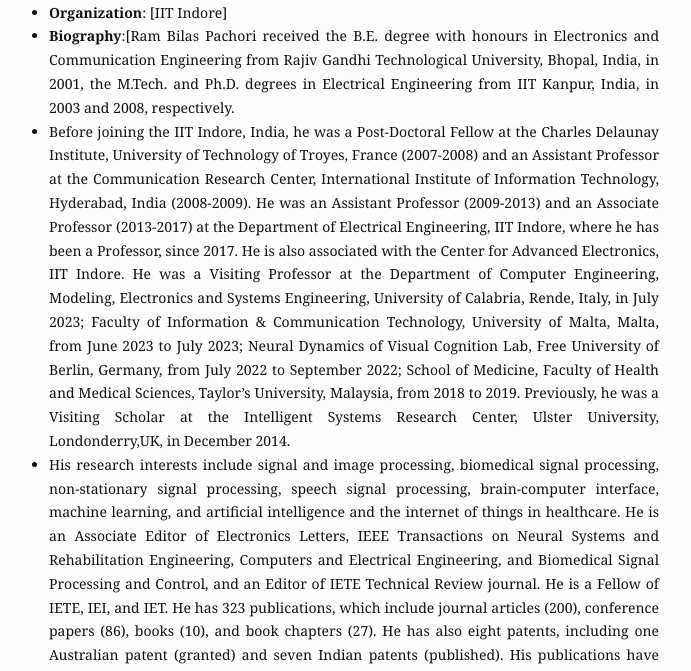
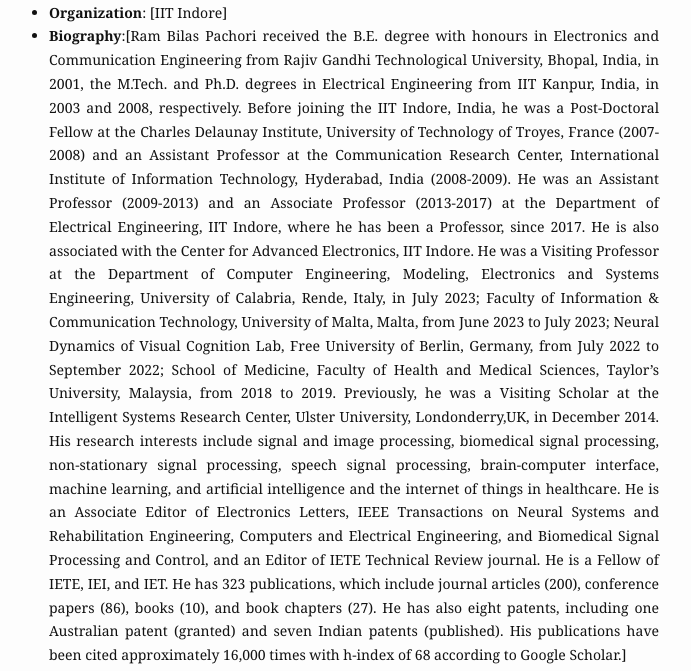
Before and after one commit to tharuniitk/tharuniitk.github.io, a Jekyll site: the page built from workshops.md, in a window 1280 px wide and 1400 px high, scrolled down 1220 px. Shown: the part 234-905 px from the top of the window, without its empty margins (301-992 px from the left). Built offline with Jekyll 4.4.1, drawn with Linux system fonts in a browser that asks for light colours; some of the changed text lies outside the part shown.

```diff
--- a/workshops.md
+++ b/workshops.md
@@ -31,7 +31,7 @@ The Indian Institute of Technology Roorkee, Department of Electronics and Commun
 - **Title/Position**: [Speaker's Title/Position]
 - **Organization**: [IIT Indore]
 - **Biography**:[Ram Bilas Pachori received the B.E. degree with honours in Electronics and Communication Engineering from Rajiv Gandhi Technological University, Bhopal, India, in 2001, the M.Tech. and Ph.D. degrees in Electrical Engineering from IIT Kanpur, India, in 2003 and 2008, respectively.
-- Before joining the IIT Indore, India, he was a Post-Doctoral Fellow at the Charles Delaunay Institute,
+Before joining the IIT Indore, India, he was a Post-Doctoral Fellow at the Charles Delaunay Institute,
 University of Technology of Troyes, France (2007-2008) and an Assistant Professor at the Communication
 Research Center, International Institute of Information Technology, Hyderabad, India (2008-2009). He was an
 Assistant Professor (2009-2013) and an Associate Professor (2013-2017) at the Department of Electrical
@@ -42,7 +42,7 @@ Information & Communication Technology, University of Malta, Malta, from June 20
 Dynamics of Visual Cognition Lab, Free University of Berlin, Germany, from July 2022 to September 2022; School
 of Medicine, Faculty of Health and Medical Sciences, Taylor’s University, Malaysia, from 2018 to 2019.
 Previously, he was a Visiting Scholar at the Intelligent Systems Research Center, Ulster University, Londonderry,UK, in December 2014.
-- His research interests include signal and image processing, biomedical signal processing, non-stationary
+His research interests include signal and image processing, biomedical signal processing, non-stationary
 signal processing, speech signal processing, brain-computer interface, machine learning, and artificial intelligence and the internet of things in healthcare. He is an Associate Editor of Electronics Letters, IEEE Transactions on Neural Systems and Rehabilitation Engineering, Computers and Electrical Engineering, and Biomedical Signal Processing and Control, and an Editor of IETE Technical Review journal. He is a Fellow of IETE, IEI, and IET. He has 323 publications, which include journal articles (200), conference papers (86), books (10), and book chapters (27). He has also eight patents, including one Australian patent (granted) and seven Indian patents (published). His publications have been cited approximately 16,000 times with h-index of 68 according to Google Scholar.]
 ### [Prof. Laxmidhar Behera]
 ![Alt text](https://drive.google.com/uc?export=view&id=1UwGFVQ2zL4oxagfWXy38lqPBYx3jGC_H)
```
